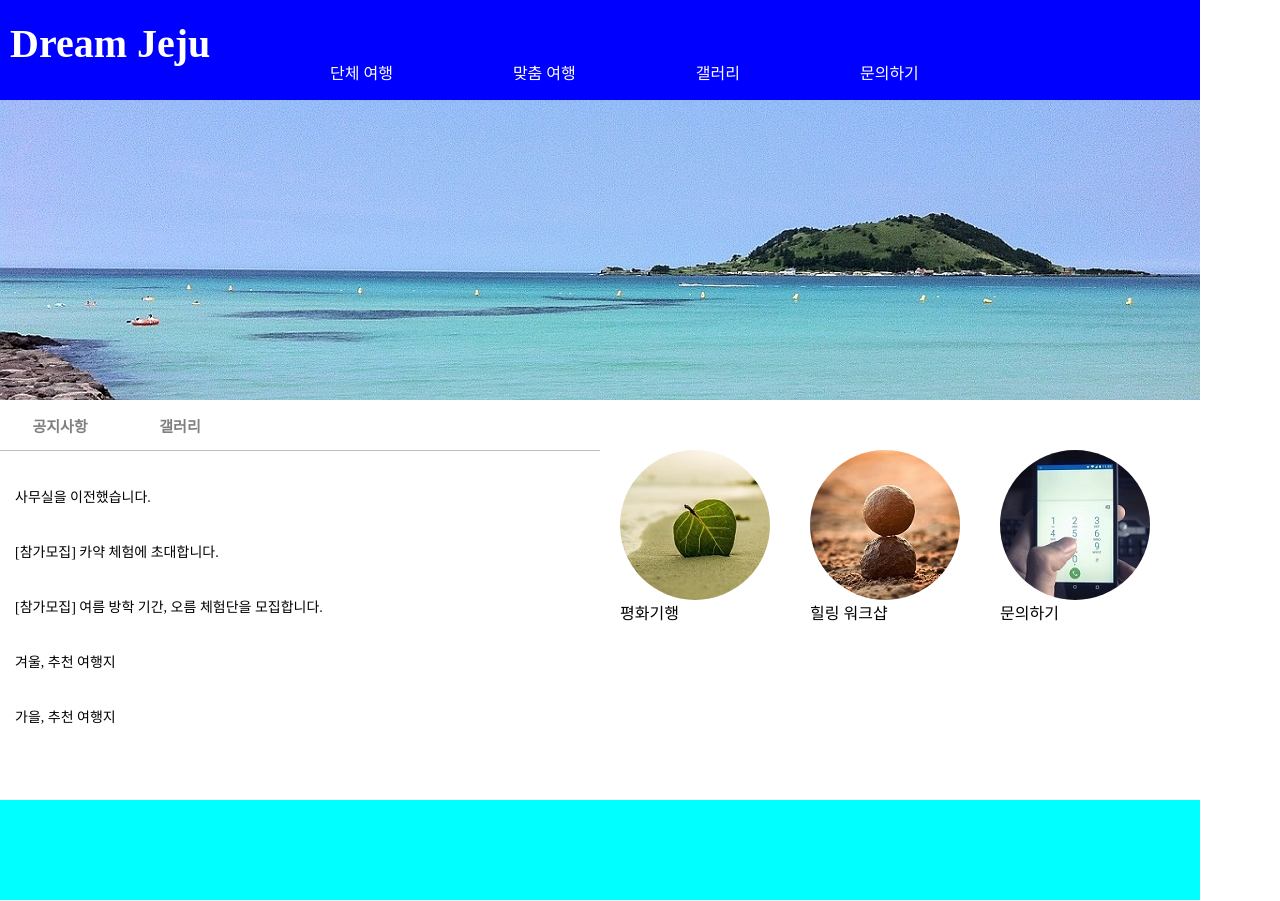
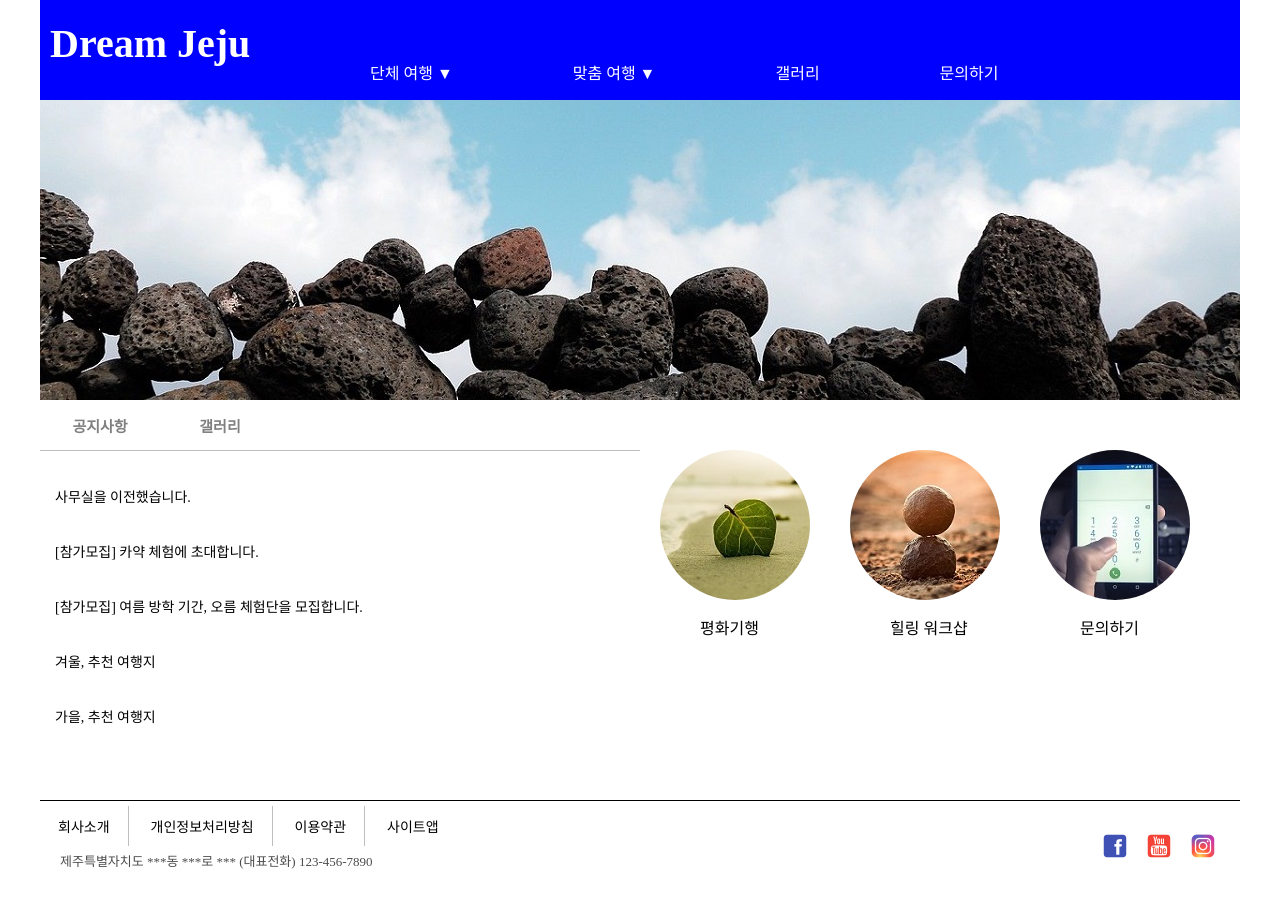
Before and after one commit to KANGSEUNGHOON1/dream_jeju, a plain HTML site: page index.html in a window 1280 px wide. Drawn offline with Linux system fonts and the light colour scheme.

Commit message:
레이아웃 완성

```diff
--- a/css/style.css
+++ b/css/style.css
@@ -5,6 +5,7 @@
   box-sizing: border-box;
 }
 body {
+  width: 1200px;
   margin: auto;
 }
 /*상단 메뉴바*/
@@ -95,12 +96,53 @@ header ul li {
   padding: 50px 20px;
 }
 .menubox-right-img img {
-    display: block;
-    border-radius: 50%;
+  display: block;
+  border-radius: 50%;
+}
+.menubox-right-img span {
+  display: block;
+  margin-top: 15px;
+  margin-left: 40px;
 }
 /*하단*/
-footer{
-    width: 1200px;
-    height: 100px;
-    background-color: aqua;
+footer {
+  width: 1200px;
+  height: 100px;
+  position: relative;
+  border-top: 1px solid;
 }
+.footer-top {
+  width: 450px;
+  height: 50px;
+}
+.footer-top span {
+  padding: 10px 18px;
+  margin-top: 5px;
+  font-size: 14px;
+  display: inline-block;
+  border-right: 1px solid #bebebe;
+}
+.footer-top span:last-child {
+  border-style: none;
+}
+.footer-bt {
+  width: 450px;
+  height: 50px;
+}
+.footer-bt span {
+  font-size: 13px;
+  display: inline-block;
+  margin-left: 20px;
+  opacity: 70%;
+}
+.footer-right {
+  width: 150px;
+  height: 100px;
+  position: absolute;
+  left: 1050px;
+  top: 0px;
+}
+.footer-right i img {
+  margin-top: 30px;
+  margin-left: 10px;
+}
--- a/index.html
+++ b/index.html
@@ -14,8 +14,8 @@
       </div>
       <div class="menubar">
         <ul>
-          <li>단체 여행</li>
-          <li>맞춤 여행</li>
+          <li>단체 여행 ▼</li>
+          <li>맞춤 여행 ▼</li>
           <li>갤러리</li>
           <li>문의하기</li>
         </ul>
@@ -23,7 +23,7 @@
     </header>
     <!--중단 이미지-->
     <div class="bg">
-      <img src="images/photo-2.jpg" alt="돌하늘" />
+      <img src="images/photo-3.jpg" alt="돌하늘" />
     </div>
     <!--중단 메뉴-->
     <div class="menubox">
@@ -43,7 +43,7 @@
       <div class="menubox-right">
         <div class="menubox-right-img">
           <img src="images/icon-1.jpg" alt="평화기행" />
-           <span>평화기행</span>
+          <span>평화기행</span>
         </div>
         <div class="menubox-right-img">
           <img src="images/icon-2.jpg" alt="힐링 워크샵" />
@@ -53,14 +53,24 @@
           <img src="images/icon-3.jpg" alt="문의하기" />
           <span>문의하기</span>
         </div>
-
-
-
       </div>
     </div>
     <!--하단-->
     <footer>
-
+      <div class="footer-top">
+        <span>회사소개</span>
+        <span>개인정보처리방침</span>
+        <span>이용약관</span>
+        <span>사이트앱</span>
+      </div>
+      <div class="footer-bt">
+        <span>제주특별자치도 ***동 ***로 *** (대표전화) 123-456-7890</span>
+      </div>
+      <div class="footer-right">
+        <i><img src="images/sns-1.png" alt="facebook" /></i>
+        <i><img src="images/sns-2.png" alt="youtube" /></i>
+        <i><img src="images/sns-3.png" alt="instagram" /></i>
+      </div>
     </footer>
   </body>
 </html>
```
